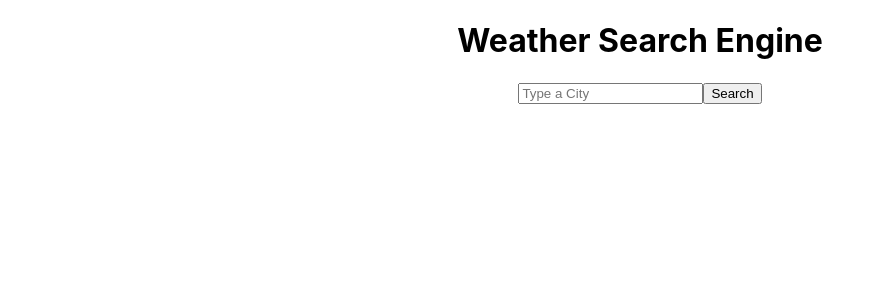
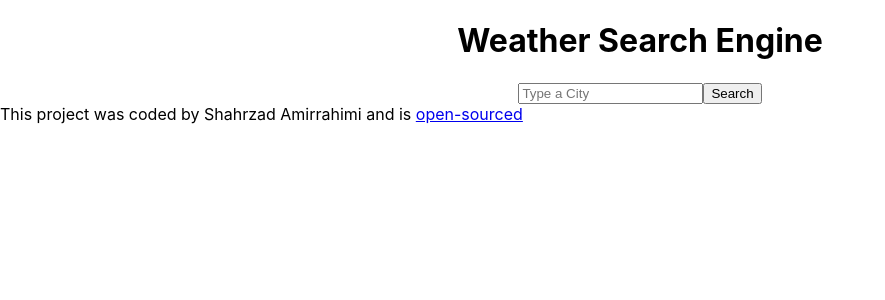
Before and after one commit to shahrzadblackfox/my-weather-app, a React (Create React App) app: page / in a window 1280 px wide. Shown: the top 300 px of the page, without its empty margins (0-885 px from the left). Built offline with nearby package versions, Linux system fonts and the light colour scheme.

Commit message:
added git link of the project

```diff
--- a/src/index.js
+++ b/src/index.js
@@ -13,6 +13,12 @@ root.render(
     <div className="searchForm">
       <Search />
     </div>
+    <div footer>
+      This project was coded by Shahrzad Amirrahimi and is{" "}
+      <a href="https://github.com/shahrzadblackfox/my-weather-app/tree/master/src">
+        open-sourced{" "}
+      </a>
+    </div>
   </React.StrictMode>
 );
 
```
